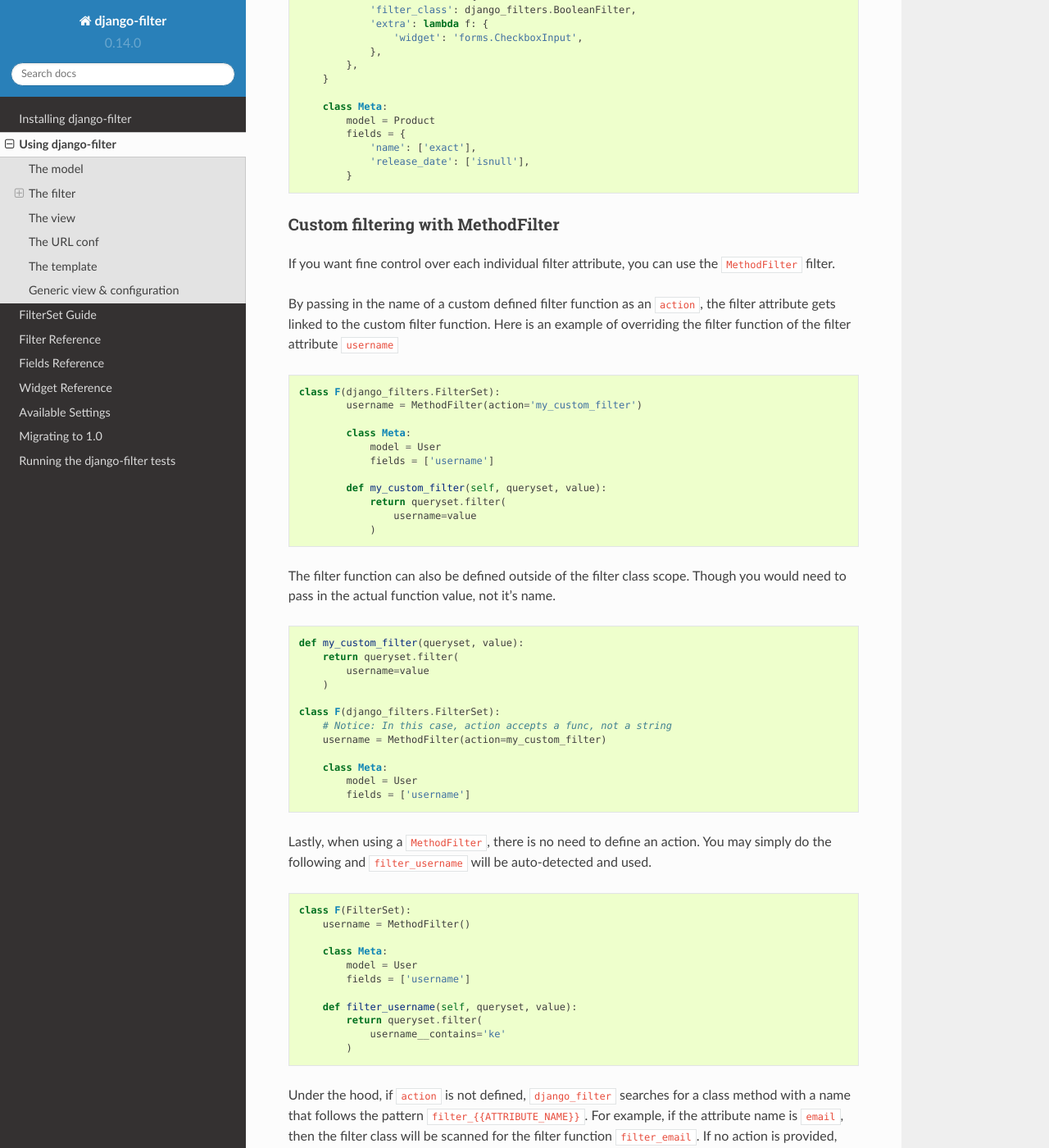
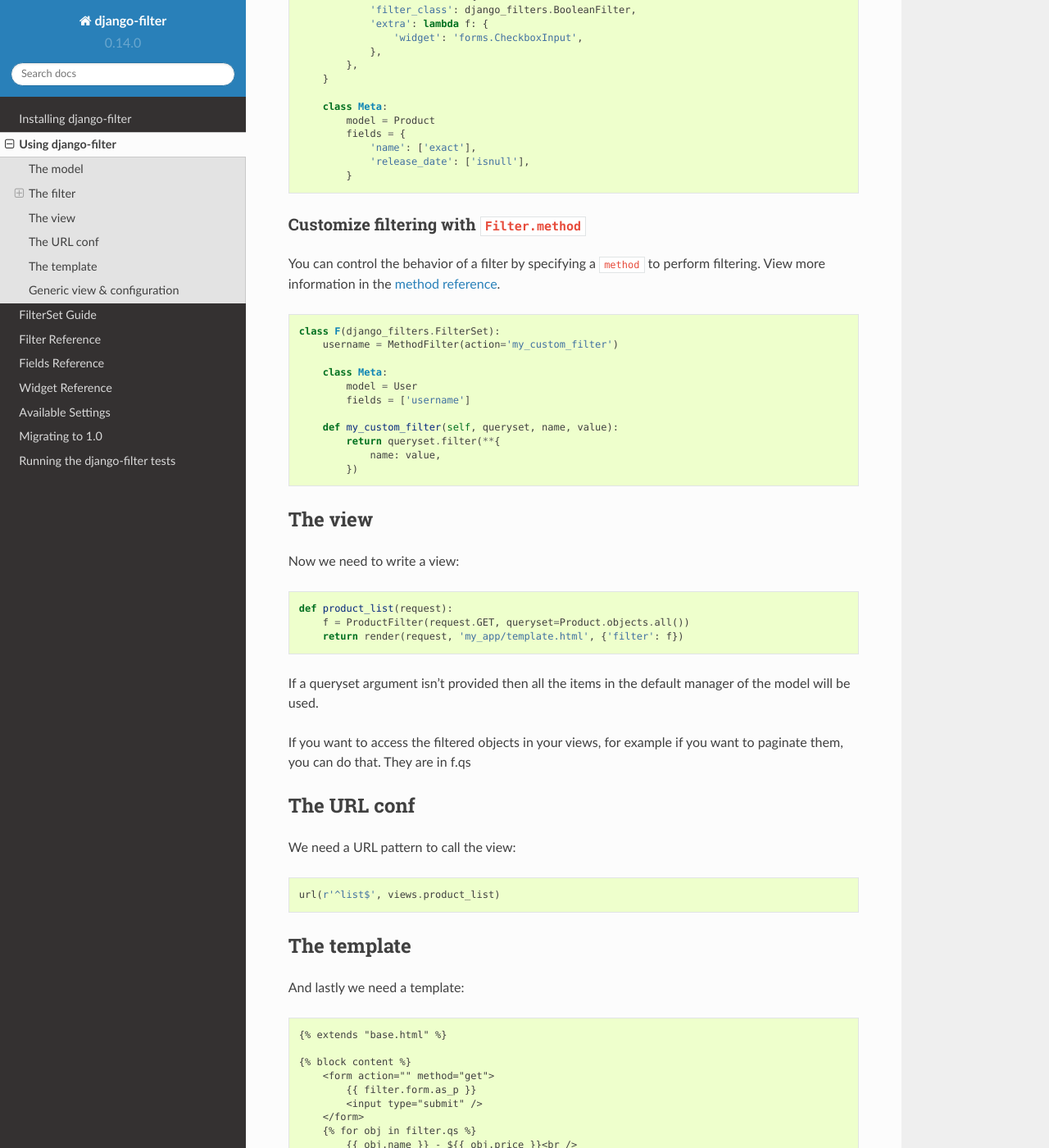
Before and after one commit to carltongibson/django-filter, a Sphinx documentation site: the page built from docs/usage.txt, in a window 1280 px wide and 1400 px high, scrolled down 4360 px. Shown: the whole window at 82% size. Built offline with Sphinx 7.4.7 and the Read the Docs theme 2.0.0, drawn with Linux system fonts in a browser that asks for light colours; some of the changed text lies outside the part shown.

```diff
--- a/docs/usage.txt
+++ b/docs/usage.txt
@@ -236,71 +236,25 @@ default filters for all the models fields of the same kind using
             }
 
 
-Custom filtering with MethodFilter
-~~~~~~~~~~~~~~~~~~~~~~~~~~~~~~~~~~
+Customize filtering with ``Filter.method``
+~~~~~~~~~~~~~~~~~~~~~~~~~~~~~~~~~~~~~~~~~~
 
-If you want fine control over each individual filter attribute, you can use
-the ``MethodFilter`` filter.
+You can control the behavior of a filter by specifying a ``method`` to perform
+filtering. View more information in the :ref:`method reference <filter-method>`.
 
-By passing in the name of a custom defined filter function as an ``action``,
-the filter attribute gets linked to the custom filter function.
-Here is an example of overriding the filter function of the
-filter attribute ``username``
-::
+.. code-block:: python
 
     class F(django_filters.FilterSet):
-            username = MethodFilter(action='my_custom_filter')
+        username = MethodFilter(action='my_custom_filter')
 
-            class Meta:
-                model = User
-                fields = ['username']
+        class Meta:
+            model = User
+            fields = ['username']
 
-            def my_custom_filter(self, queryset, value):
-                return queryset.filter(
-                    username=value
-                )
-
-
-The filter function can also be defined outside of the filter class scope.
-Though you would need to pass in the actual function value, not it's name.
-::
-
-        def my_custom_filter(queryset, value):
-            return queryset.filter(
-                username=value
-            )
-
-        class F(django_filters.FilterSet):
-	    # Notice: In this case, action accepts a func, not a string
-            username = MethodFilter(action=my_custom_filter)
-
-            class Meta:
-                model = User
-                fields = ['username']
-
-
-Lastly, when using a ``MethodFilter``, there is no need to define an action.
-You may simply do the following and ``filter_username`` will be auto-detected
-and used. ::
-
-        class F(FilterSet):
-            username = MethodFilter()
-
-            class Meta:
-                model = User
-                fields = ['username']
-
-            def filter_username(self, queryset, value):
-                return queryset.filter(
-                    username__contains='ke'
-                )
-
-Under the hood, if ``action`` is not defined, ``django_filter``
-searches for a class method with a name that follows the pattern
-``filter_{{ATTRIBUTE_NAME}}``. For example, if the attribute name is
-``email``, then the filter class will be scanned for the filter function
-``filter_email``. If no action is provided, and no filter class
-function is found, then the filter attribute will be left unfiltered.
+        def my_custom_filter(self, queryset, name, value):
+            return queryset.filter(**{
+                name: value,
+            })
 
 
 The view
```
Also changed, not shown: docs/migration.txt (+36 -0 lines), docs/ref/filters.txt (+43 -5 lines).
